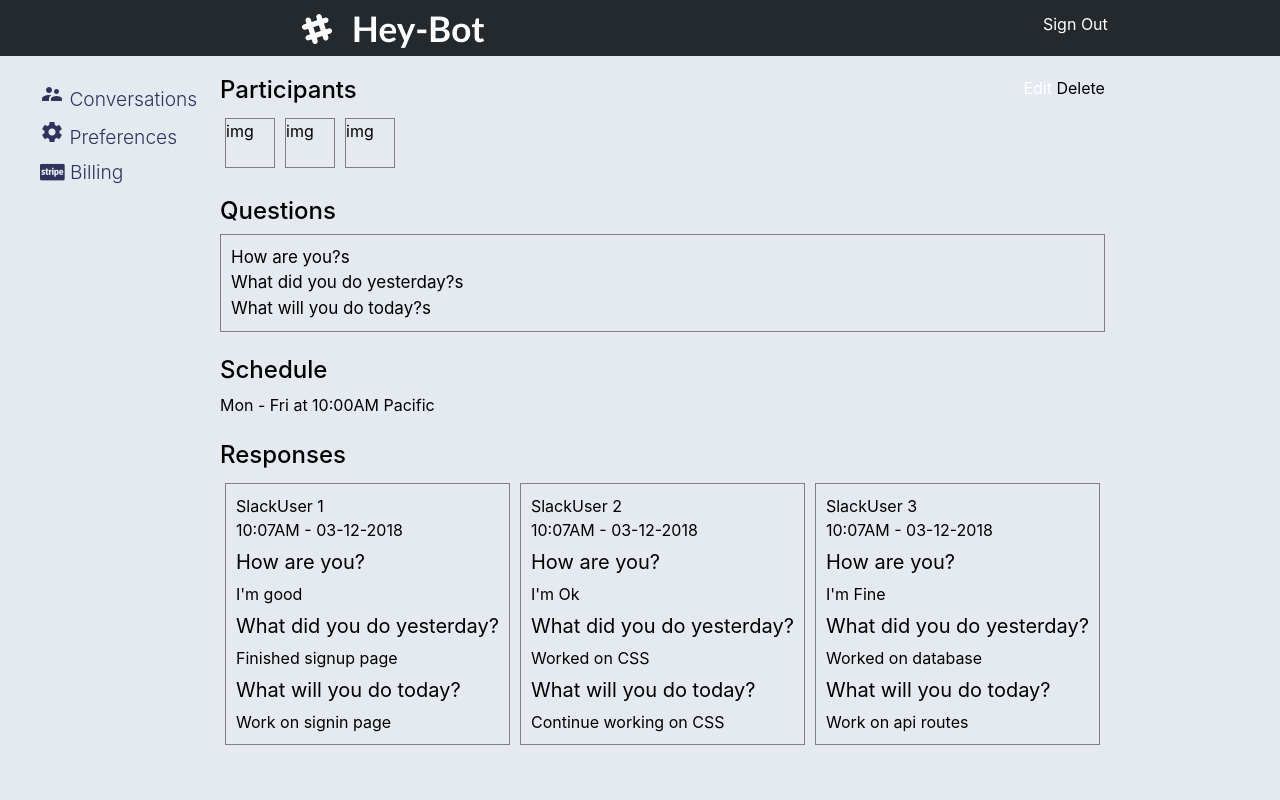
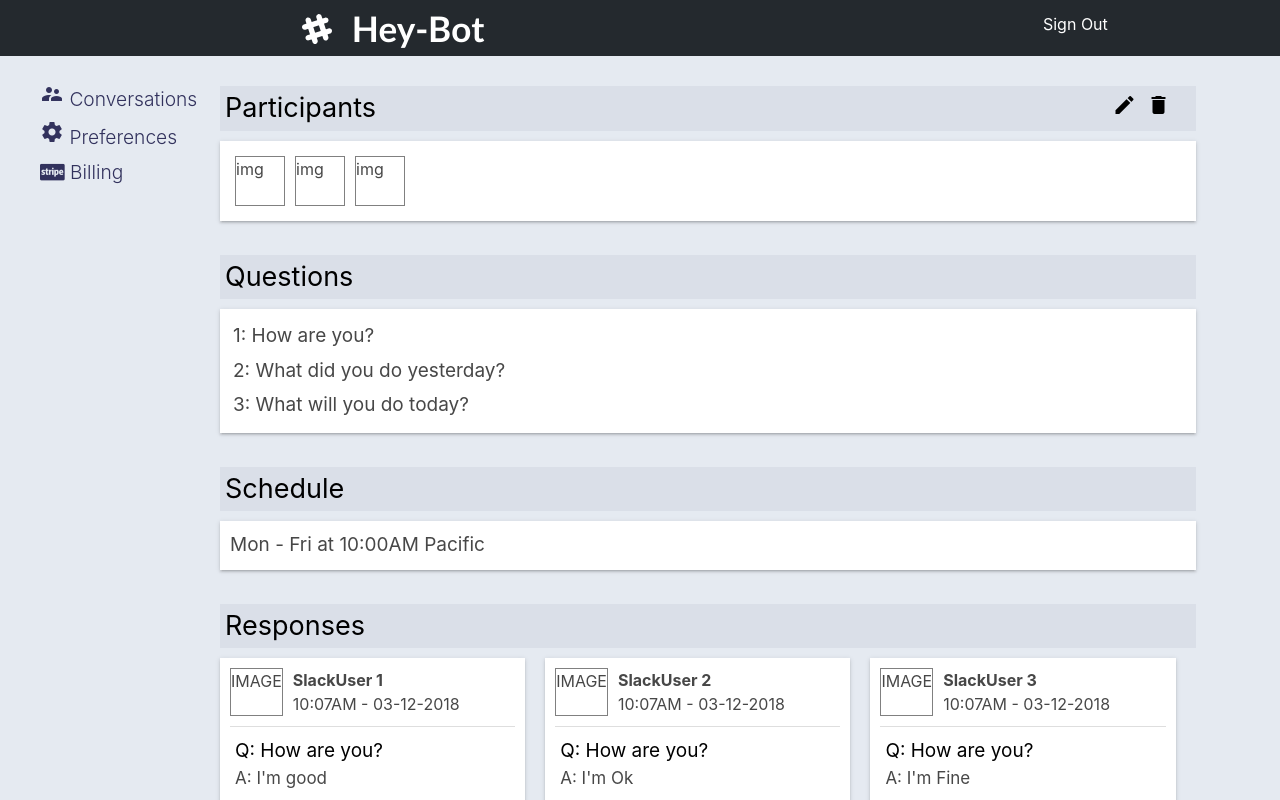
Before and after one commit to Streltz/heyteam, a React (Create React App) app in the folder hey-team/: page /dashboard/01 in a window 1280 px wide. Shown: the top 800 px of the page. Built offline with nearby package versions, Linux system fonts and the light colour scheme; sample sign-in values are in the browser's storage; what react-stripe-elements would draw is missing.

Commit message:
added some style to conversation detail component

```diff
--- a/hey-team/src/components/ConvoDetail/Response.js
+++ b/hey-team/src/components/ConvoDetail/Response.js
@@ -3,15 +3,20 @@ import React from 'react';
 function Response(props) {
   return (
     <div className='response'>
-    	<div>{props.response.username}</div>
-    	<div>{props.response.time}</div>
-    	<div>
+      <div className="res-profile">
+        <div className="res-avatar">IMAGE</div>
+        <div className="res-info">
+      	  <div className="res-username">{props.response.username}</div>
+      	  <div className="res-time">{props.response.time}</div>
+    	  </div>
+      </div>
+      <div className="qs-as">
     		{
     			props.questions.map((question, index) => {
     				return (
-    					<div>
-    						<div className="question">{question}</div>
-    						<div className="answer">{props.response.answers[index]}</div>
+    					<div className="q-a">
+    						<div className="res-question">Q: {question}</div>
+    						<div className="res-answer">A: {props.response.answers[index]}</div>
     					</div>
     				)
     			})
--- a/hey-team/src/components/ConvoDetail/ViewConvo.js
+++ b/hey-team/src/components/ConvoDetail/ViewConvo.js
@@ -29,15 +29,18 @@ class ViewConvo extends React.Component {
     console.log('single convo', convo);
     return (
       <div className='view-wrapper'>
-          <div className='button-container'>
-            {/* <Link to={`/edit/${this.props.current._id}`} className='edit-button'>edit</Link> */}
-            {/* <Link to={`/delete/${this.props.current._id}`} className='delete-button'>delete</Link> */}
-          </div>
           {!this.props.loading ?
-            <div className="viewconvo">
+          <div className="viewconvo">
             <div className="participants-edit">
-              <h4 className="part-title">Participants</h4>
-              <div className="part-edit-delete"><Link to="/dashboard/edit">Edit</Link> Delete</div>
+              <div className="part-title">Participants</div>
+              <div className="part-edit-delete">
+                <Link to="/dashboard/edit">
+                  <span className="edit-icon"><i className="material-icons">edit</i></span>
+                </Link>
+                <div className="delete-convo">
+                  <span className="delete-icon"><i className="material-icons">delete</i></span>
+                </div>
+              </div>
             </div>
                 <div className="participants">
                   {
@@ -49,21 +52,23 @@ class ViewConvo extends React.Component {
                   }
                 </div>
                 <br/>
-                <h4>Questions</h4>
+                <div className="q-title">Questions</div>
                 <div className="question-box">
                   {
-                    convo.questions.map(question => {
+                    convo.questions.map((question, i) => {
                       return (
-                        <div>{question}s</div>
+                        <div className="each-question" key={i}>
+                          {i+1}: {question}
+                        </div>
                       )
                     })
                   }
                 </div>
                 <br/>
-                <h4 className="schedule">Schedule</h4>
+                <div className="schedule-title">Schedule</div>
                 <div className="schedule-time">Mon - Fri at 10:00AM Pacific</div>
                 <br/>
-                <h4>Responses</h4>
+                <div className="res-title">Responses</div>
                 <div className="response-boxes">
                   {
                     convo.responses.map(response => {
--- a/hey-team/src/components/ConvoDetail/convo_detail.css
+++ b/hey-team/src/components/ConvoDetail/convo_detail.css
@@ -11,6 +11,10 @@
 }
 
 .participants-edit {
+	background: #dadfe8;
+	font-size: 27px;
+	margin: 10px 0px;
+	padding: 2px 5px;
 }
 
 .part-title {
@@ -19,11 +23,28 @@
 
 .part-edit-delete {
 	display: inline-block;
+	display: flex;
 	float: right;
+	margin-right: 20px;
+}
+.edit-icon i {
+	color: black;
+	margin-right: 10px;
+}
+
+.edit-icon i:hover{
+	color: gray;
+}
+.delete-icon i:hover{
+	color: gray;
 }
 
 .participants {
 	display: flex;
+	background: #FFFFFF;
+	box-shadow: 0 2px 2px 0 rgba(43, 43, 43, 0.151), 0 3px 1px -2px rgba(34, 34, 34, 0.082), 0 1px 5px 0 rgba(31, 31, 31, 0.13);
+	padding: 10px;
+	color: rgba(53, 53, 53, 0.911);
 }
 
 .participant {
@@ -33,10 +54,42 @@
 	margin: 5px;
 }
 
+.q-title {
+	background: #dadfe8;
+	font-size: 27px;
+	margin: 10px 0px;
+	padding: 2px 5px;
+}
+
 .question-box {
-	border: 1px solid gray;
-	font-size: 17px;
+	background: #FFFFFF;
+	box-shadow: 0 2px 2px 0 rgba(43, 43, 43, 0.151), 0 3px 1px -2px rgba(34, 34, 34, 0.082), 0 1px 5px 0 rgba(31, 31, 31, 0.13);
 	padding: 10px;
+	color: rgba(53, 53, 53, 0.911);
+}
+.each-question {
+	font-size: 19px;
+	padding: 3px;
+}
+
+.schedule-title {
+	background: #dadfe8;
+	font-size: 27px;
+	margin: 10px 0px;
+	padding: 2px 5px;
+}
+.schedule-time {
+	background: #FFFFFF;
+	box-shadow: 0 2px 2px 0 rgba(43, 43, 43, 0.151), 0 3px 1px -2px rgba(34, 34, 34, 0.082), 0 1px 5px 0 rgba(31, 31, 31, 0.13);
+	padding: 10px;
+	color: rgba(53, 53, 53, 0.911);
+	font-size: 19px;
+}
+.res-title{
+	background: #dadfe8;
+	font-size: 27px;
+	margin: 10px 0px;
+	padding: 2px 5px;
 }
 
 .response-boxes {
@@ -44,8 +97,35 @@
 	flex-wrap: wrap;
 }
 
+
 .response {
+	background: #FFFFFF;
+	box-shadow: 0 2px 2px 0 rgba(43, 43, 43, 0.151), 0 3px 1px -2px rgba(34, 34, 34, 0.082), 0 1px 5px 0 rgba(31, 31, 31, 0.13);
+	padding: 10px;
+	margin-right: 20px;
+	margin-bottom: 25px;
+	color: rgba(53, 53, 53, 0.911);
+}
+.res-profile {
+	display: flex;
+	border-bottom: 1px solid #dedede;
+	padding-bottom: 10px;
+}
+.res-avatar {
 	border: 1px solid gray;
-	padding: 10px;
-	margin: 5px;
+	margin-right: 10px;
 }
+.res-username {
+	font-weight: bold;
+}
+.q-a {
+	border-bottom: 1px solid #dedede;
+	padding: 10px 5px;
+}
+.res-question {
+	font-size: 19px;
+	color: black;
+}
+.res-answer {
+	font-size: 17px;
+}
```
